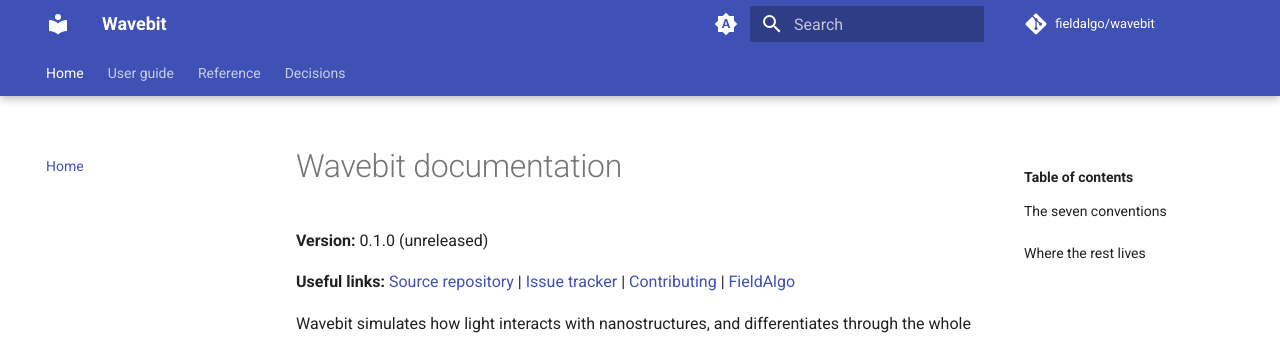
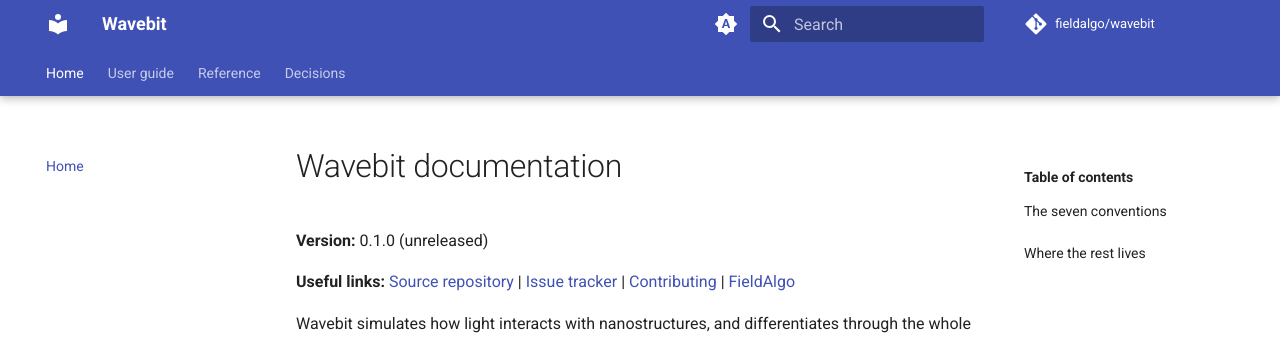
Before and after one commit to fieldalgo/wavebit, an MkDocs documentation site: the page built from docs/index.md, in a window 1280 px wide. Shown: the top 340 px of the page. Built offline with MkDocs 1.6.1 and Material for MkDocs 9.7.7, drawn with Linux system fonts in a browser that asks for light colours; comment, search, counter and statistics services are not loaded.

Commit message:
docs: the page title was the faintest text on the page
Material fades `h1` to `--md-default-fg-color--light`, which measured 0.54 against the
body's 0.87 and the `h2`s' 0.87 -- so the title naming a page was quieter than everything
under it, including its own subheadings. Third instance of the same inversion in this
sidebar-and-typography pass, and the most visible, since it is the first thing on every page.

PyData does not fade it. On numpy.org/doc/stable the h1, the h2s and the body are one
colour, rgb(34,40,50); the hierarchy is carried by size and weight, which is what those are
for. Now `--md-default-fg-color`, matching that.

Not changed, and worth writing down rather than adjusting by feel: the two themes size and
weight their titles very differently -- NumPy 42px at weight 600, Material 32px at weight
300. That is a typographic choice rather than a defect, and it belongs to the theme; the
faded colour was the part that made the title hard to read.

Co-Authored-By: Claude Opus 5 <noreply@anthropic.com>

```diff
--- a/docs/stylesheets/extra.css
+++ b/docs/stylesheets/extra.css
@@ -61,3 +61,18 @@
 .md-nav__list .md-nav__item {
   margin-bottom: 0.1rem;
 }
+
+/* The page title.
+ *
+ * Material fades `h1` to `--md-default-fg-color--light` -- 0.54 against the body's 0.87 -- so
+ * the title of a page is the faintest text on it, fainter than its own `h2`s and its own
+ * paragraphs. That is the same inversion the sidebar headings had, and it reads the same way:
+ * the thing naming the content is quieter than the content.
+ *
+ * PyData does not fade it. On numpy.org/doc/stable the h1, the h2 and the body are one colour,
+ * rgb(34,40,50), and the hierarchy is carried by size and weight alone -- which is what those
+ * are for.
+ */
+.md-typeset h1 {
+  color: var(--md-default-fg-color);
+}
```
